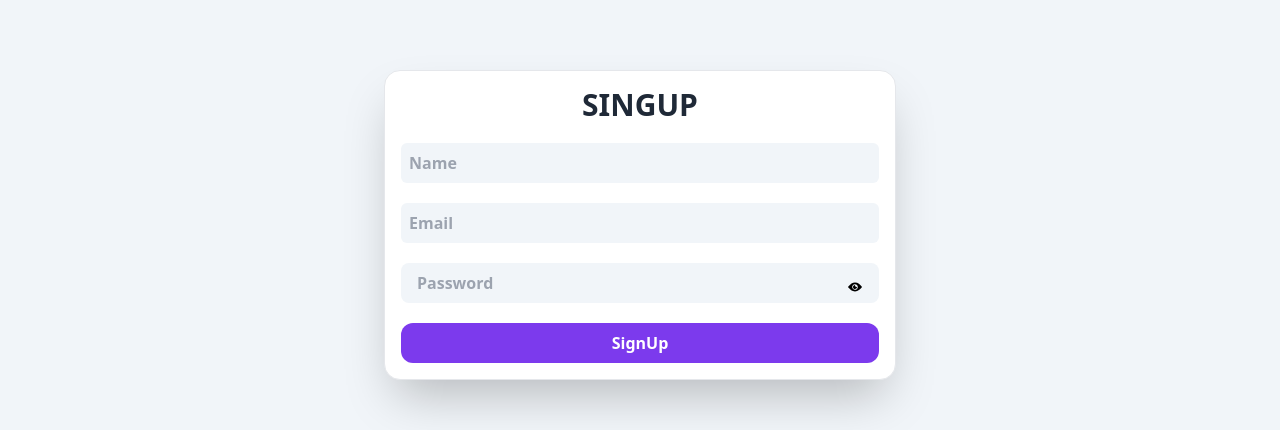
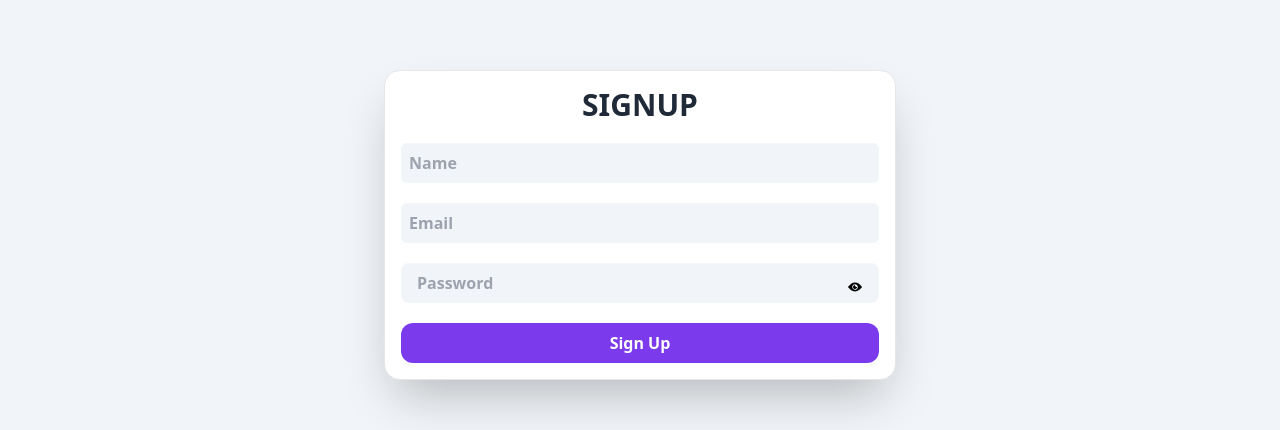
Before and after one commit to Shaneali01/Book-Store, a React (Vite) app in the folder Frontend/: page /signup in a window 1280 px wide. Shown: the part 123-553 px from the top of the page. Built offline with nearby package versions, Linux system fonts and the light colour scheme.

Commit message:
add loading in signup

```diff
--- a/Frontend/src/SIgnup.jsx
+++ b/Frontend/src/SIgnup.jsx
@@ -5,73 +5,90 @@ import { FaEyeSlash } from "react-icons/fa6";
 import axios from "axios";
 import { ToastContainer, toast } from 'react-toastify';
 import 'react-toastify/dist/ReactToastify.css';
-import {useNavigate} from 'react-router-dom'
+import { useNavigate } from 'react-router-dom';
 import { BACKEND_URl } from "./utility";
 
-const SIgnup = () => {
-  const navigate=useNavigate();
+const Signup = () => {
+  const navigate = useNavigate();
+  const [loading, setLoading] = useState(false); // State for loading
   const {
     register,
     handleSubmit,
     watch,
     formState: { errors },
   } = useForm();
-  const onSubmit = async(data) => {
-    const response=await axios.post(`${BACKEND_URl}/signup`,data);
-    if(response.data.message==='EMAIL ALREADY EXISTS'){
-      return toast.warning(response.data.message)
+
+  const onSubmit = async (data) => {
+    setLoading(true); // Set loading to true when starting signup
+    try {
+      const response = await axios.post(`${BACKEND_URl}/signup`, data);
+      if (response.data.message === 'EMAIL ALREADY EXISTS') {
+        toast.warning(response.data.message);
+      } else {
+        toast.success(response.data.message);
+        const token = response.data.token;
+        console.log(token);
+        localStorage.setItem('token', token);
+        setTimeout(() => {
+          navigate('/');
+        }, 750);
       }
-    toast.success(response.data.message);
-    const token=response.data.token;
-    console.log(token)
-    localStorage.setItem('token',token);
-    setTimeout(() => {
-      navigate('/')
-    }, 750);
+    } catch (error) {
+      toast.error("Signup failed! Please try again."); // Handle errors
+    } finally {
+      setLoading(false); // Set loading to false after request completes
+    }
+  };
 
-  };
-  const [show,setshow]=useState(true)
+  const [show, setShow] = useState(true);
 
   return (
     <>
       <div className="flex justify-center items-center h-[70vh]">
-        <ToastContainer/>
+        <ToastContainer />
         <form
           onSubmit={handleSubmit(onSubmit)}
-          action=""
-          className="flex  border-[1px] bg-white flex-col space-y-5 dark:bg-black w-[70%] sm:w-[60%] md:w-[50%]  lg:w-[40%]   shadow-2xl p-4 rounded-2xl my-6"
+          className="flex border-[1px] bg-white flex-col space-y-5 dark:bg-black w-[70%] sm:w-[60%] md:w-[50%] lg:w-[40%] shadow-2xl p-4 rounded-2xl my-6"
         >
           <h1 className="text-3xl font-bold text-center dark:text-white">
-            SINGUP
+            SIGNUP
           </h1>
           <input
             type="text"
             className="p-2 dark:bg-slate-100 dark:text-black text-md font-bold bg-slate-100 rounded-md"
             placeholder="Name"
-            {...register("name",{required:true})}
+            {...register("name", { required: true })}
           />
           {errors.name && <span className="text-red-600 text-sm font-bold">This field is required</span>}
 
           <input
             type="email"
-            className="p-2  dark:bg-slate-100 dark:text-black text-md font-bold bg-slate-100 rounded-md"
+            className="p-2 dark:bg-slate-100 dark:text-black text-md font-bold bg-slate-100 rounded-md"
             placeholder="Email"
-            {...register("email" ,{required:true})}
+            {...register("email", { required: true })}
           />
           {errors.email && <span className="text-red-600 text-sm font-bold mt-1">This field is required</span>}
+
           <div className="w-full relative">
             <input
               type={show ? 'password' : 'text'}
-                      className="bg-slate-100 w-full text-black font-bold text-md p-4 h-7  md:h-10 rounded-lg"
-                      placeholder="Password "
-                      {...register("password" ,{required:true})}
-
+              className="bg-slate-100 w-full text-black font-bold text-md p-4 h-7 md:h-10 rounded-lg"
+              placeholder="Password"
+              {...register("password", { required: true })}
             />
-                    {show ?<IoIosEye onClick={()=>setshow(false)}  className="absolute dark:text-black text-black bottom-2 right-4"/> : <FaEyeSlash onClick={()=>setshow(true)} className="absolute dark:text-black bottom-2 right-4"/>}
+            {show ?
+              <IoIosEye onClick={() => setShow(false)} className="absolute dark:text-black text-black bottom-2 right-4"/>
+              :
+              <FaEyeSlash onClick={() => setShow(true)} className="absolute dark:text-black bottom-2 right-4"/>}
             {errors.password && <span className="text-red-600 text-sm font-bold">This field is required</span>}
           </div>
-          <button className="text-md font-bold text-white p-2 bg-violet-600 hover:bg-violet-700 rounded-xl">
-            SignUp
+
+          <button
+            type="submit"
+            className={`text-md font-bold text-white p-2 bg-violet-600 hover:bg-violet-700 rounded-xl ${loading ? 'opacity-50 cursor-not-allowed' : ''}`}
+            disabled={loading} // Disable button when loading
+          >
+            {loading ? "Signing Up..." : "Sign Up"} {/* Show loading text */}
           </button>
         </form>
       </div>
@@ -79,4 +96,4 @@ const SIgnup = () => {
   );
 };
 
-export default SIgnup;
+export default Signup;
```
Lines whose indentation alone changed are shown as unchanged.
